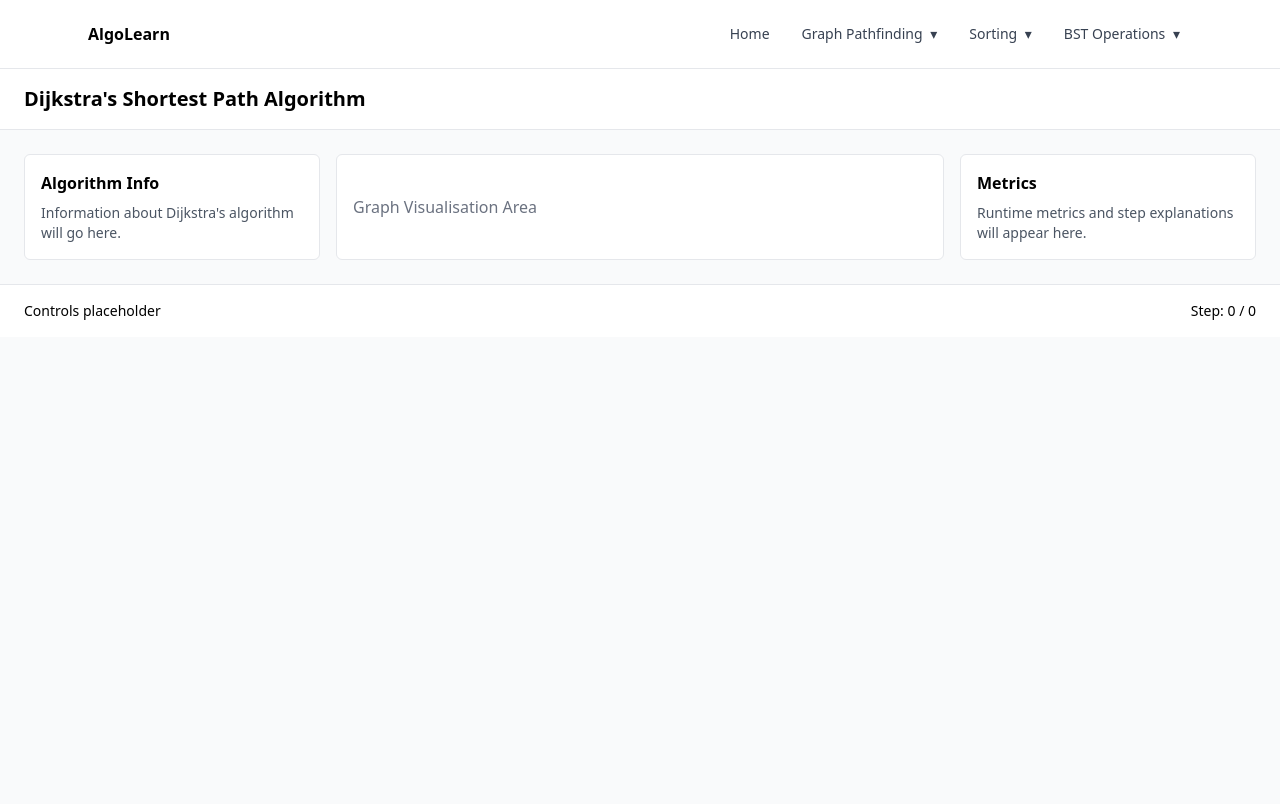
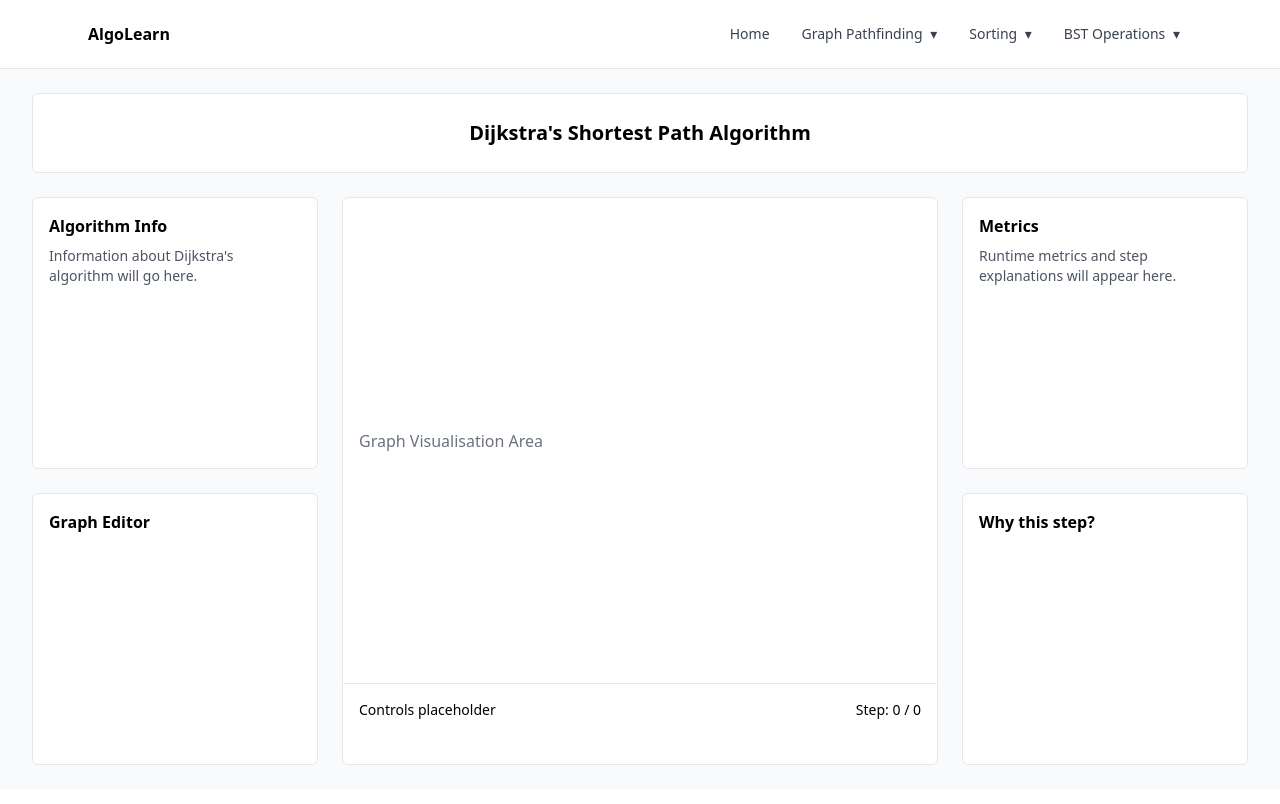
Before and after one commit to lolelolele/algorithm-learning-platform, a React (Vite) app: page /dijkstra in a window 1280 px wide. Shown: the top 804 px of the page. Built offline with nearby package versions, Linux system fonts and the light colour scheme.

Commit message:
feat: refine algorithm layout to match final UI design

```diff
--- a/src/components/AlgorithmLayout.jsx
+++ b/src/components/AlgorithmLayout.jsx
@@ -4,36 +4,68 @@ export default function AlgorithmLayout({
     visualisation,
     rightPanel,
     controls,
+    graphEditor,
+    whyThisStep,
 }) {
     return (
-        <div className="min-h-screen bg-gray-50">
-            {/*Algorithm page header*/}
-            <header className="border-b bg-white px-6 py-4">
-                <h1 className="text-xl font-bold">{title}</h1>
-            </header>
+        <div className="h-[calc(100vh-80px)] bg-gray-50 flex flex-col overflow-hidden">
 
             {/*Main content area*/}
-            <main className="mx-auto grid max-w-7xl grid-cols-12 gap-4 px-6 py-6">
-                {/*Left panel*/}
-                <aside className="col-span-3 rounded-md border bg-white p-4">
+            <main className="flex-1 w-full max-w-full px-8 py-6 flex flex-col gap-6 min-h-0">
+
+                {/*Algorithm page header*/}
+                <section className="rounded-md border bg-white p-4 h-20 flex-shrink-0 flex items-center justify-center">
+                    <h1 className="text-xl font-bold">{title}</h1>
+                </section>
+
+                <div className="flex-1 grid grid-cols-12 grid-rows-2 gap-6 min-h-0">
+                    {/*Left panels*/}
+                    <div className="col-span-3 row-span-2 flex flex-col gap-6">
+
+                        {/*Algorithm Info Panel*/}
+                        <aside className="flex-1 rounded-md border bg-white p-4 overflow-auto">
+                            <h2 className="mb-2 font-semibold">Algorithm Info</h2>
                             {leftPanel}
                         </aside>
 
+                        {/*Graph Editor panel*/}
+                        <aside className="flex-1 rounded-md border bg-white p-4 overflow-auto">
+                            <h2 className="mb-2 font-semibold">Graph Editor</h2>
+                            {graphEditor}
+                        </aside>
+                    </div>
+
                     {/*Visualisation area*/}
-                <section className="col-span-6 rounded-md border bg-white p-4">
+                    <section className="col-span-6 row-span-2 rounded-md border bg-white flex flex-col overflow-hidden">
+                        <div className="flex-1 p-4 overflow-auto">
                             {visualisation}
+                        </div>
+
+                        <div className="border-t"></div>
+
+                        <div className="p-4 h-20 flex-shrink-0">
+                            {controls}
+                        </div>
+
                     </section>
 
-                {/*Right Panel*/}
-                <section className="col-span-3 rounded-md border bg-white p-4">
+                    {/*Right Panels*/}
+                    <div className="col-span-3 row-span-2 flex flex-col gap-6">
+
+                        {/*Metrics Panel*/}
+                        <section className="flex-1 rounded-md border bg-white p-4 overflow-auto">
+                            <h2 className="mb-2 font-semibold">Metrics</h2>
                             {rightPanel}
                         </section>
+
+                        {/*Why This Step Panel*/}
+                        <section className="flex-1 rounded-md border bg-white p-4 overflow-auto">
+                            <h2 className="mb-2 font-semibold">Why this step?</h2>
+                            {whyThisStep}
+                        </section>
+                    </div>
+                </div>
             </main>
-
-            {/*Bottom control bar*/}
-            <footer className="border-t bg-white px-6 py-4">
-                {controls}
-            </footer>
         </div>
     );
 }
--- a/src/pages/Dijkstra.jsx
+++ b/src/pages/Dijkstra.jsx
@@ -6,7 +6,6 @@ export default function Dijkstra() {
             title="Dijkstra's Shortest Path Algorithm"
             leftPanel={
                 <div>
-                    <h2 className="mb-2 font-semibold">Algorithm Info</h2>
                     <p className="text-sm text-gray-600">
                         Information about Dijkstra's algorithm will go here.
                     </p>
@@ -19,7 +18,6 @@ export default function Dijkstra() {
             }
             rightPanel={
                 <div>
-                    <h2 className="mb-2 font-semibold">Metrics</h2>
                     <p className="text-sm text-gray-600">
                         Runtime metrics and step explanations will appear here.
                     </p>
```
Lines whose indentation alone changed are shown as unchanged.
